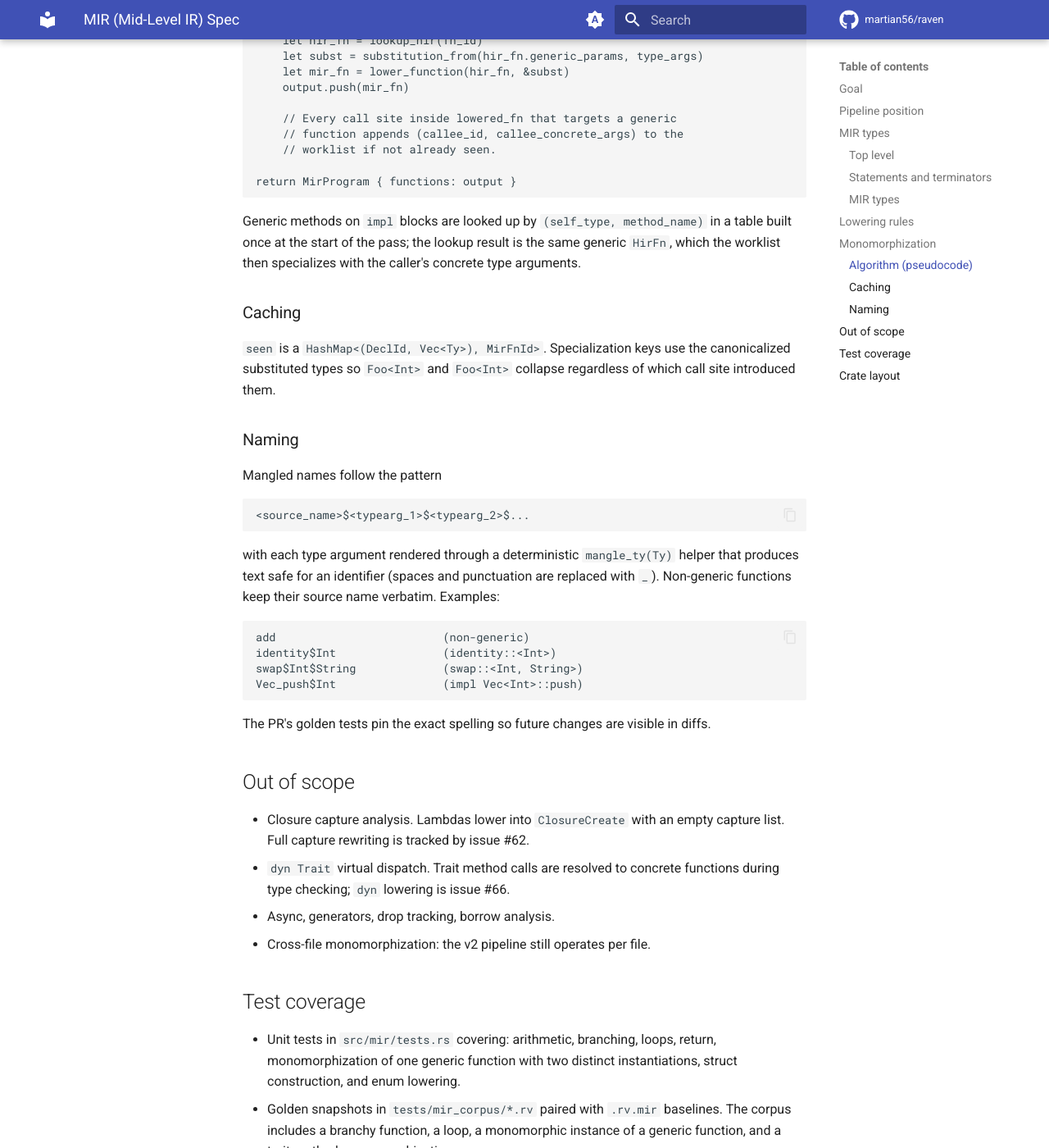
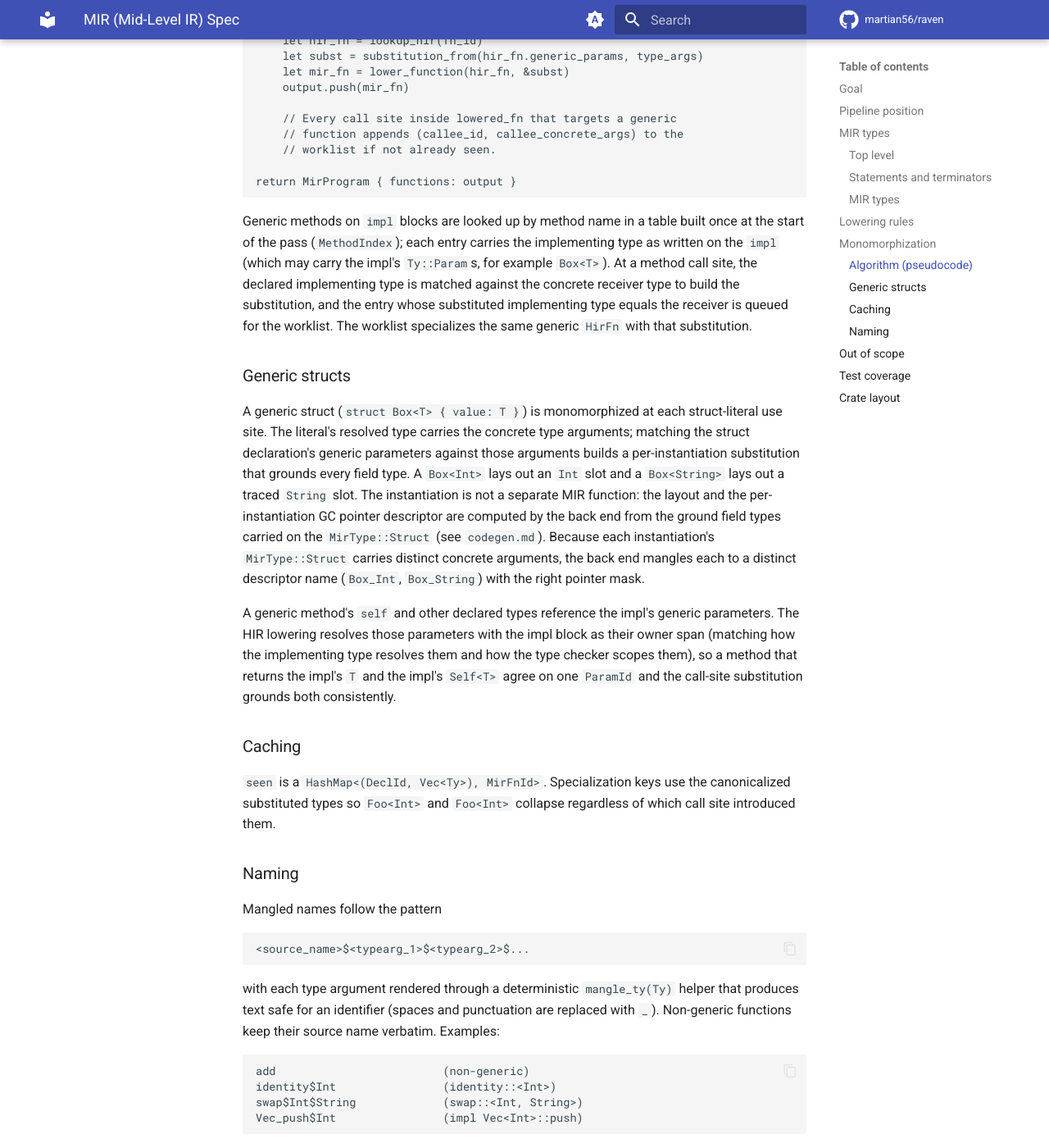
Before and after one commit to martian56/raven, an MkDocs documentation site: the page built from docs/v2/specs/mir.md, in a window 1280 px wide and 1400 px high, scrolled down 4832 px. Shown: the whole window at 82% size. Built offline with MkDocs 1.6.1 and Material for MkDocs 9.7.7, drawn with Linux system fonts in a browser that asks for light colours; comment, search, counter and statistics services are not loaded; some of the changed text lies outside the part shown.

Commit message:
docs: generic struct and method monomorphization
Document how generic struct instantiations and generic methods are
specialized in the monomorphization spec, including the method instantiation
naming (`<implementing_type_mangle>$<method>`) and the deferred case of
method-level generic parameters not present in the implementing type.

Document the per-instantiation struct GC descriptor in the codegen spec:
the uniform 8-byte slot model keeps the layout identical across
instantiations, while each instantiation interns its own descriptor keyed
by the mangled type name with its own pointer mask, so the collector traces
`Box<String>` and `Box<Int>` correctly.

````diff
--- a/docs/v2/specs/mir.md
+++ b/docs/v2/specs/mir.md
@@ -201,10 +201,36 @@ while let Some(item) = worklist.pop():
 return MirProgram { functions: output }
 ```
 
-Generic methods on `impl` blocks are looked up by `(self_type, method_name)`
-in a table built once at the start of the pass; the lookup result is
-the same generic `HirFn`, which the worklist then specializes with the
-caller's concrete type arguments.
+Generic methods on `impl` blocks are looked up by method name in a table
+built once at the start of the pass (`MethodIndex`); each entry carries
+the implementing type as written on the `impl` (which may carry the
+impl's `Ty::Param`s, for example `Box<T>`). At a method call site, the
+declared implementing type is matched against the concrete receiver type
+to build the substitution, and the entry whose substituted implementing
+type equals the receiver is queued for the worklist. The worklist
+specializes the same generic `HirFn` with that substitution.
+
+### Generic structs
+
+A generic struct (`struct Box<T> { value: T }`) is monomorphized at each
+struct-literal use site. The literal's resolved type carries the concrete
+type arguments; matching the struct declaration's generic parameters
+against those arguments builds a per-instantiation substitution that
+grounds every field type. A `Box<Int>` lays out an `Int` slot and a
+`Box<String>` lays out a traced `String` slot. The instantiation is not a
+separate MIR function: the layout and the per-instantiation GC pointer
+descriptor are computed by the back end from the ground field types
+carried on the `MirType::Struct` (see `codegen.md`). Because each
+instantiation's `MirType::Struct` carries distinct concrete arguments, the
+back end mangles each to a distinct descriptor name (`Box_Int`,
+`Box_String`) with the right pointer mask.
+
+A generic method's `self` and other declared types reference the impl's
+generic parameters. The HIR lowering resolves those parameters with the
+impl block as their owner span (matching how the implementing type
+resolves them and how the type checker scopes them), so a method that
+returns the impl's `T` and the impl's `Self<T>` agree on one `ParamId`
+and the call-site substitution grounds both consistently.
 
 ### Caching
 
@@ -232,6 +258,15 @@ swap$Int$String             (swap::<Int, String>)
 Vec_push$Int                (impl Vec<Int>::push)
 ```
 
+A method instantiation is named `<implementing_type_mangle>$<method>`,
+where the implementing type mangle already carries the concrete type
+arguments. A generic method specialized at `Box<Int>` and the call to it
+both name `Box_Int$unwrap`; a `Box<String>` instantiation names
+`Box_Str$unwrap`. Because the implementing type's mangle already
+distinguishes instantiations, a method takes no extra `$<typearg>` suffix.
+The call site recomputes the same name from the concrete receiver type, so
+the definition and the call always agree.
+
 The PR's golden tests pin the exact spelling so future changes are
 visible in diffs.
 
@@ -243,6 +278,13 @@ visible in diffs.
   concrete functions during type checking; `dyn` lowering is issue #66.
 * Async, generators, drop tracking, borrow analysis.
 * Cross-file monomorphization: the v2 pipeline still operates per file.
+* Method-level generic parameters that do not appear in the implementing
+  type (for example `impl Box<Int> { fun map<U>(self, f) -> U }`). The
+  call-site symbol is derived from the receiver type alone, so two
+  instantiations at different `U` would collide on one symbol. Generic
+  parameters that come from the implementing type (`impl<T> Box<T>`) are
+  fully supported because the implementing type's mangle distinguishes
+  them.
 
 ## Test coverage
 
````
Also changed, not shown: docs/v2/specs/codegen.md (+28 -0 lines).
